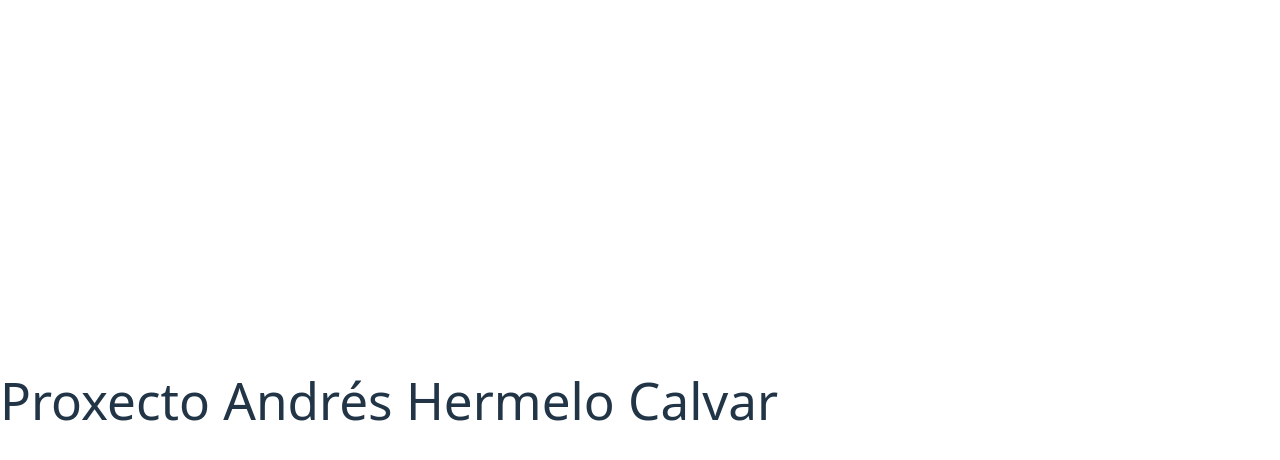
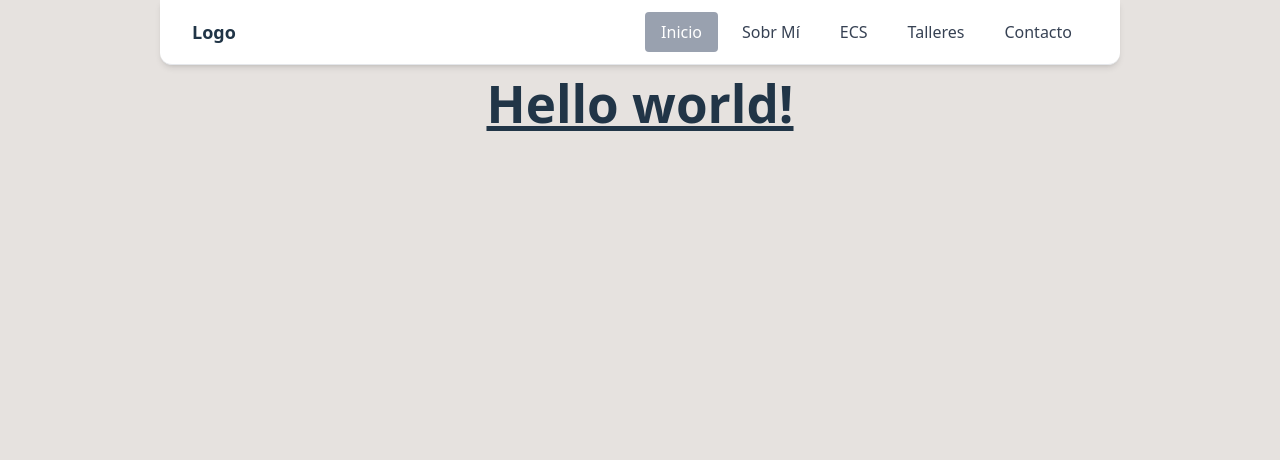
Before and after one commit to atxoupi/proxecto-front, a React (Vite) app in the folder proxecto-front/: page / in a window 1280 px wide. Shown: the top 460 px of the page. Built offline with nearby package versions, Linux system fonts and the light colour scheme.

Commit message:
Create first pages and layout

```diff
--- a/proxecto-front/package.json
+++ b/proxecto-front/package.json
@@ -12,6 +12,7 @@
   "dependencies": {
     "@reduxjs/toolkit": "^2.10.1",
     "@tailwindcss/vite": "^4.1.17",
+    "framer-motion": "^12.23.24",
     "react": "^19.2.0",
     "react-dom": "^19.2.0",
     "react-redux": "^9.2.0",
--- a/proxecto-front/src/App.jsx
+++ b/proxecto-front/src/App.jsx
@@ -1,12 +1,18 @@
+
+import TopMenu from './components/top-bar/topMenu';
 
 function App() {
 
 
   return (
-    <main>
-      <h1>Proxecto Andrés Hermelo Calvar</h1>
-    </main>
-  )
+    <>
+      <div className="App">
+        <h1 className="text-3xl font-bold underline">
+          Hello world!
+        </h1>
+      </div>
+    </>
+  );
 }
 
-export default App
+export default App;
--- /dev/null
+++ b/proxecto-front/src/components/top-bar/topMenu.jsx
@@ -0,0 +1,56 @@
+
+import React, { useState } from 'react';
+import TopMenuItem from './topMenuItem';
+import { motion } from 'framer-motion';
+
+const TopMenu = ({ items }) => {
+	const [open, setOpen] = useState(false);
+
+		return (
+			<motion.div
+                className="w-full flex justify-center fixed top-0 left-0 z-50 bg-transparent"
+                initial={{opacity: 0}}
+                animate={{opacity: 1}}
+                transition={{ duration: 0.5 }}
+                exit={{opacity: 0}}
+            >
+		   <nav className="bg-white border-b border-gray-200 w-[75vw] rounded-b-xl shadow-md">
+			   <div className="px-4 sm:px-6 lg:px-8">
+				   <div className="flex justify-between h-16 items-center w-full">
+						<div className="flex-shrink-0 font-bold text-lg">Logo</div>
+						<div className="hidden md:flex">
+							<ul className="flex space-x-2">
+								{items.map((item) => (
+									<TopMenuItem key={item.name} {...item} />
+								))}
+							</ul>
+						</div>
+						<div className="md:hidden">
+							<button
+								onClick={() => setOpen(!open)}
+								className="inline-flex items-center justify-center p-2 rounded-md text-gray-700 hover:bg-gray-200 focus:outline-none"
+								aria-label="Abrir menú"
+							>
+								<svg className="h-6 w-6" fill="none" stroke="currentColor" viewBox="0 0 24 24" xmlns="http://www.w3.org/2000/svg">
+									<path strokeLinecap="round" strokeLinejoin="round" strokeWidth={2} d="M4 6h16M4 12h16M4 18h16" />
+								</svg>
+							</button>
+						</div>
+					</div>
+				</div>
+				{/* Menú móvil */}
+				{open && (
+					<div className="md:hidden px-2 pb-3">
+						<ul className="space-y-1">
+							{items.map((item) => (
+								<TopMenuItem key={item.name} {...item} />
+							))}
+						</ul>
+					</div>
+				)}
+			</nav>
+            </motion.div>
+		);
+};
+
+export default TopMenu;
--- /dev/null
+++ b/proxecto-front/src/components/top-bar/topMenuItem.jsx
@@ -0,0 +1,27 @@
+
+import React from 'react';
+import { Link } from 'react-router-dom';
+
+/**
+ * Componente para un ítem del menú superior.
+ * Props:
+ * - name: string (nombre a mostrar)
+ * - link: string (URL de destino)
+ * - active: boolean (si está activo o no)
+ */
+const TopMenuItem = ({ name, link, active }) => {
+    return (
+        <li>
+            <Link
+                to={link}
+                className={`block px-4 py-2 rounded transition-colors duration-200 text-sm md:text-base
+                    ${active ? 'bg-gray-400 text-white' : 'text-gray-700 hover:bg-gray-200'}
+                `}
+            >
+                {name}
+            </Link>
+        </li>
+    );
+};
+
+export default TopMenuItem;
--- a/proxecto-front/src/index.css
+++ b/proxecto-front/src/index.css
@@ -6,8 +6,8 @@
   font-weight: 400;
 
   color-scheme: light dark;
-  color: rgba(255, 255, 255, 0.87);
-  background-color: #242424;
+  color: rgba(33, 53, 71, 0.95);
+  background-color: #E6E2DF;
 
   font-synthesis: none;
   text-rendering: optimizeLegibility;
@@ -15,19 +15,13 @@
   -moz-osx-font-smoothing: grayscale;
 }
 
-a {
-  font-weight: 500;
-  color: #646cff;
-  text-decoration: inherit;
-}
-a:hover {
-  color: #535bf2;
-}
+
 
 body {
   margin: 0;
   display: flex;
-  place-items: center;
+  flex-direction: column;
+  align-items: center;
   min-width: 320px;
   min-height: 100vh;
 }
@@ -49,7 +43,7 @@ button {
   transition: border-color 0.25s;
 }
 button:hover {
-  border-color: #646cff;
+  border-color: #727277;
 }
 button:focus,
 button:focus-visible {
@@ -59,10 +53,10 @@ button:focus-visible {
 @media (prefers-color-scheme: light) {
   :root {
     color: #213547;
-    background-color: #ffffff;
+    background-color: #E6E2DF;
   }
   a:hover {
-    color: #747bff;
+    color: #141414;
   }
   button {
     background-color: #f9f9f9;
--- /dev/null
+++ b/proxecto-front/src/layout/Layout.jsx
@@ -0,0 +1,27 @@
+import React from 'react';
+import TopMenu from '../components/top-bar/topMenu';
+import { Outlet, useLocation } from 'react-router-dom';
+
+const menuItems = [
+  { name: 'Inicio', link: '/', external: false },
+  { name: 'Sobr Mí', link: '/sobremi', external: false },
+  { name: 'ECS', link: 'https://www.estudiarconsentido.com/cangas-caldas', external: true },
+  { name: 'Talleres', link: '/talleres', external: false },
+  { name: 'Contacto', link: '/contacto', external: false },
+];
+
+export default function Layout() {
+  const location = useLocation();
+  const itemsWithActive = menuItems.map(item => ({
+    ...item,
+    active: !item.external && location.pathname === item.link
+  }));
+  return (
+    <>
+      <TopMenu items={itemsWithActive} />
+      <div style={{ paddingTop: '75px' }}>
+        <Outlet />
+      </div>
+    </>
+  );
+}
--- a/proxecto-front/src/main.jsx
+++ b/proxecto-front/src/main.jsx
@@ -1,10 +1,13 @@
 import React from 'react'
 import { createRoot } from 'react-dom/client'
-import {provider} from 'react-redux'
-import {createBrowserRouter, RouterProvider} from 'react-router-dom'
-import {store} from 'app/store'
+import { Provider } from 'react-redux';
+import { createBrowserRouter, RouterProvider } from 'react-router-dom';
+import { store } from './app/store';
 import './index.css'
-import App from './App.jsx'
+
+import App from './App.jsx';
+import Sobremi from './pages/sobremi/index.jsx';
+import Layout from './layout/Layout.jsx';
 
 const container = document.getElementById('root')
 
@@ -12,14 +15,22 @@ if (container) {
   const root = createRoot(container);
 
   const router = createBrowserRouter([
-    { path: '/', element: <App /> }
+    {
+      path: '/',
+      element: <Layout />, // layout con menú
+      children: [
+        { index: true, element: <App /> },
+        { path: 'sobremi', element: <Sobremi /> },
+        // Puedes añadir más rutas aquí
+      ],
+    },
   ]);
 
   root.render(
     <React.StrictMode>
-      <provider store={store}>
-        <RouterProvider router={router} />
-      </provider>
+      <Provider store={store}>
+        <RouterProvider router={router} fallbackElement={<div>Cargando...</div>} />
+      </Provider>
     </React.StrictMode>
   );
 }else {
--- /dev/null
+++ b/proxecto-front/src/pages/sobremi/index.jsx
@@ -0,0 +1,21 @@
+import React from 'react';
+import { motion } from 'framer-motion';
+
+const Sobremi = () => {
+    return (
+        <div className="w-full flex justify-center mt-0">
+            <motion.div
+                className="bg-white rounded-xl shadow-md mt-0 p-6 w-[75vw]"
+                initial={{ opacity: 0 }}
+                animate={{ opacity: 1 }}
+                transition={{ duration: 0.5 }}
+                exit={{ opacity: 0 }}
+            >
+                <h1 className="text-2xl font-bold mb-2">Sobre Mí</h1>
+                <p>Esta es la página sobre mí.</p>
+            </motion.div>
+        </div>
+    );
+};
+
+export default Sobremi;
```
Also changed, not shown: 1 other file (tests, documents, lock files or other folders).
